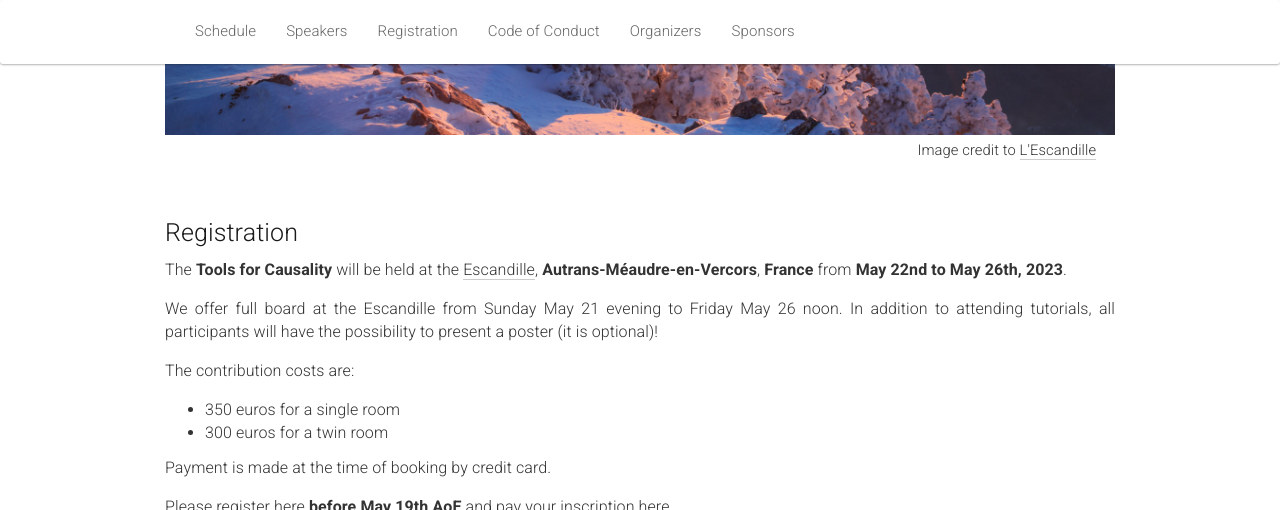
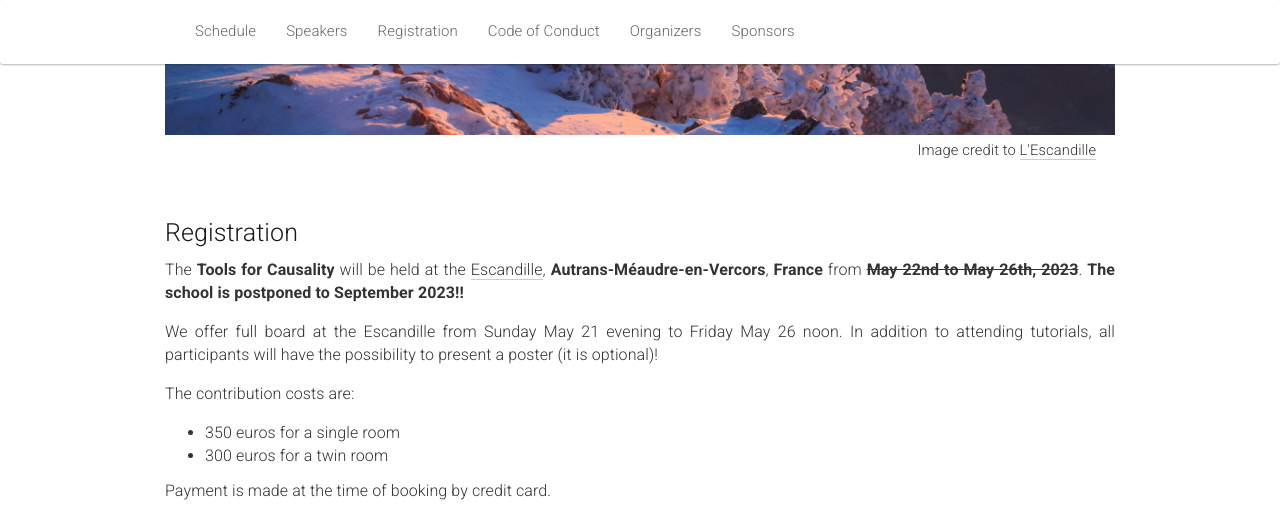
Before and after one commit to quarter-on-causality/quarter-on-causality.github.io, a Jekyll site: the page built from _pages/home_tools.md, in a window 1280 px wide and 900 px high, scrolled down 845 px, cut to the strip 0-510 px from the top of the window. Built offline with Jekyll 4.4.1, drawn with Linux system fonts in a browser that asks for light colours; nearby versions of some CDN libraries.

Commit message:
School is postponed

```diff
--- a/_pages/home_tools.md
+++ b/_pages/home_tools.md
@@ -46,7 +46,7 @@ acknowledgements: ""
 <div class="row">
   <div class="col-xs-12"><a class="anchor" id="registration"></a>
   <h2>Registration</h2>
-  <p>The <b>Tools for Causality</b> will be held at the <a href="https://escandille.com/" target="_blank">Escandille</a>, <b>Autrans-Méaudre-en-Vercors</b>, <b>France</b> from <b>May 22nd to May 26th, 2023</b>.</p>
+  <p>The <b>Tools for Causality</b> will be held at the <a href="https://escandille.com/" target="_blank">Escandille</a>, <b>Autrans-Méaudre-en-Vercors</b>, <b>France</b> from <b><strike>May 22nd to May 26th, 2023</strike></b>. <b>The school is postponed to September 2023!!</b></p>
 
   <p> We offer full board at the Escandille from Sunday May 21 evening to Friday May 26 noon. In addition to attending tutorials, all participants will have the possibility to present a poster (it is optional)! </p>
 
```
